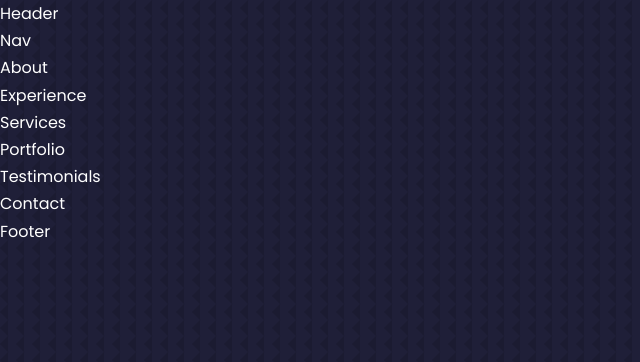
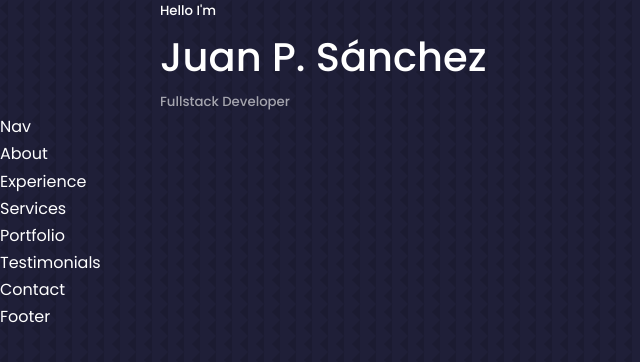
Before and after one commit to JuanPabloSR/react-portafolio-website, a React (Create React App) app: page / in a window 1280 px wide. Shown: the top 362 px of the page, without its empty margins (0-640 px from the left). Built offline with nearby package versions, Linux system fonts and the light colour scheme.

Commit message:
Start work header

```diff
--- a/src/components/header/Header.jsx
+++ b/src/components/header/Header.jsx
@@ -3,7 +3,13 @@
 
 const Header = () => {
   return (
-    <div>Header</div>
+    <header>
+      <div className="container header__container">
+        <h5>Hello I'm</h5>
+        <h1>Juan P. Sánchez</h1>
+        <h5 className="text-light">Fullstack Developer</h5>
+      </div>
+    </header>
   )
 }
 
--- a/src/index.css
+++ b/src/index.css
@@ -114,9 +114,25 @@
   object-fit: cover;
 }
 
-
 /*========================== MEDIA QUERIES (MEDIUM DEVICES TABLETS, ETC) ==============================*/
 
-@media screen {
+@media screen and (max-widht: 1024px) {
+  .container {
+    width: var(--container-width-md);
+  }
+  section {
+    margin-top: 6rem;
+  }
+}
 
-}
+
+/*========================== MEDIA QUERIES (SMALL DEVICES PHONES, ETC) ==============================*/
+
+@media screen and (max-widht: 600px) {
+    .container {
+      width: var(--container-width-sm);
+    }
+    section > h2 {
+      margin-bottom: 2rem;
+    }
+  }
```
